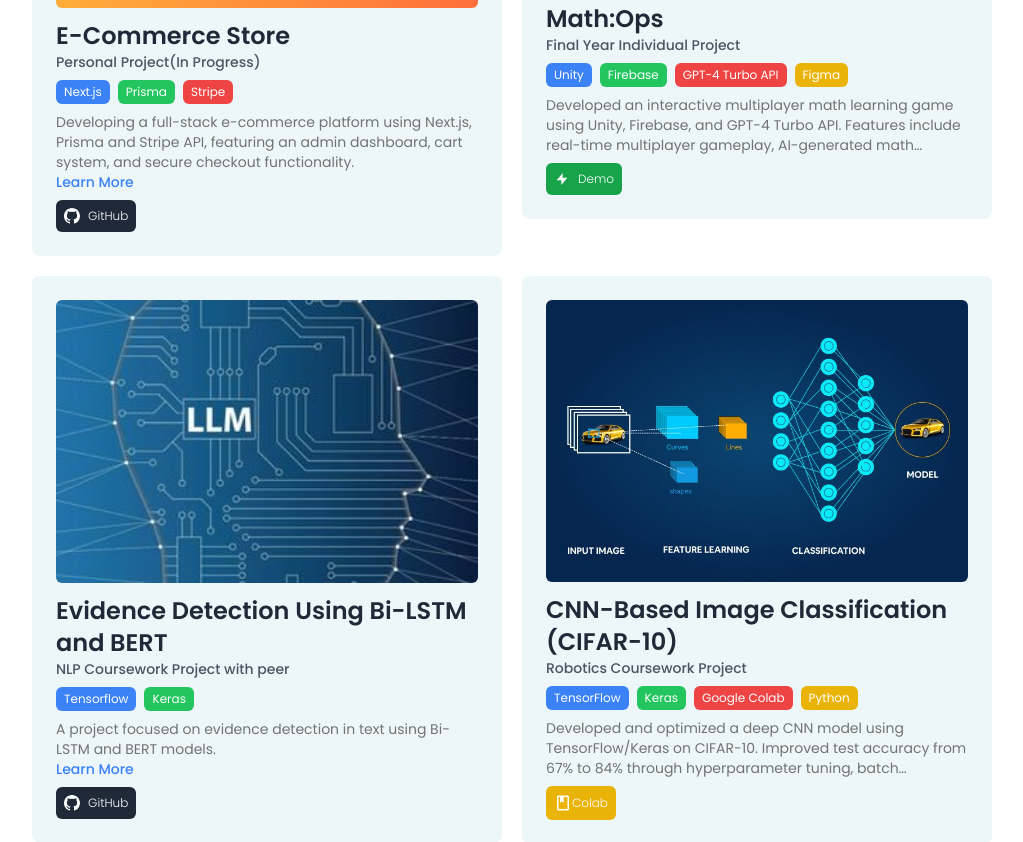
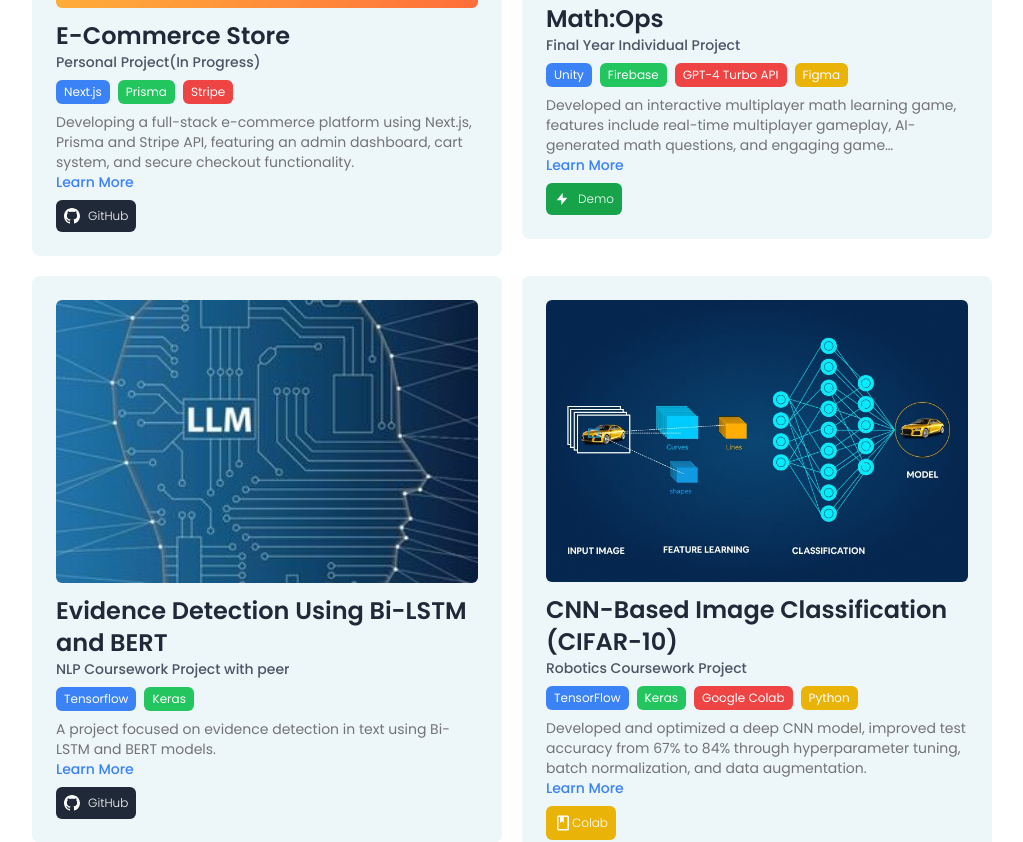
Before and after one commit to azibbrrrrr/portfolio, a Next.js app: page / in a window 1280 px wide. Shown: the part 812-1654 px from the top of the page, without its empty margins (128-1151 px from the left). Built offline with nearby package versions, Linux system fonts and the light colour scheme; a web font is replaced by a local one.

Commit message:
Fix issue when project text is too long

```diff
--- a/content/projects/cnn-image-classification.mdx
+++ b/content/projects/cnn-image-classification.mdx
@@ -2,7 +2,7 @@
 title: CNN-Based Image Classification (CIFAR-10)
 type: Robotics Coursework Project
 summary: |
-  Developed and optimized a deep CNN model using TensorFlow/Keras on CIFAR-10. Improved test accuracy from 67% to 84% through hyperparameter tuning, batch normalization, and data augmentation.
+  Developed and optimized a deep CNN model, improved test accuracy from 67% to 84% through hyperparameter tuning, batch normalization, and data augmentation.
 image: /images/projects/cnn-cifar10.jpg
 author: 'Azib Iqbal'
 publishedAt: '2024-04-22'
--- a/content/projects/math-ops.mdx
+++ b/content/projects/math-ops.mdx
@@ -2,7 +2,7 @@
 title: Math:Ops
 type: Final Year Individual Project
 summary: |
-  Developed an interactive multiplayer math learning game using Unity, Firebase, and GPT-4 Turbo API. Features include real-time multiplayer gameplay, AI-generated math questions, and engaging game mechanics.
+  Developed an interactive multiplayer math learning game, features include real-time multiplayer gameplay, AI-generated math questions, and engaging game mechanics.
 image: /images/projects/math-ops.jpeg
 author: 'Azib Iqbal'
 publishedAt: '2024-06-15'
--- a/src/components/projects.tsx
+++ b/src/components/projects.tsx
@@ -67,13 +67,13 @@
                 {/* Summary */}
                 <p className='mt-2 line-clamp-3 text-sm text-muted-foreground transition-colors duration-300 group-hover:text-black dark:text-gray-300 dark:group-hover:text-white'>
                   {project.summary}
-                  <Link
-                    href={`/projects/${project.slug}`}
-                    className='flex items-center text-sm font-medium text-blue-500 hover:underline'
-                  >
-                    Learn More
-                  </Link>
                 </p>
+                <Link
+                  href={`/projects/${project.slug}`}
+                  className='flex items-center text-sm font-medium text-blue-500 hover:underline'
+                >
+                  Learn More
+                </Link>
 
                 {/* Link to github, demo and colab notebook */}
                 <div className='mt-2 flex space-x-2'>
```
